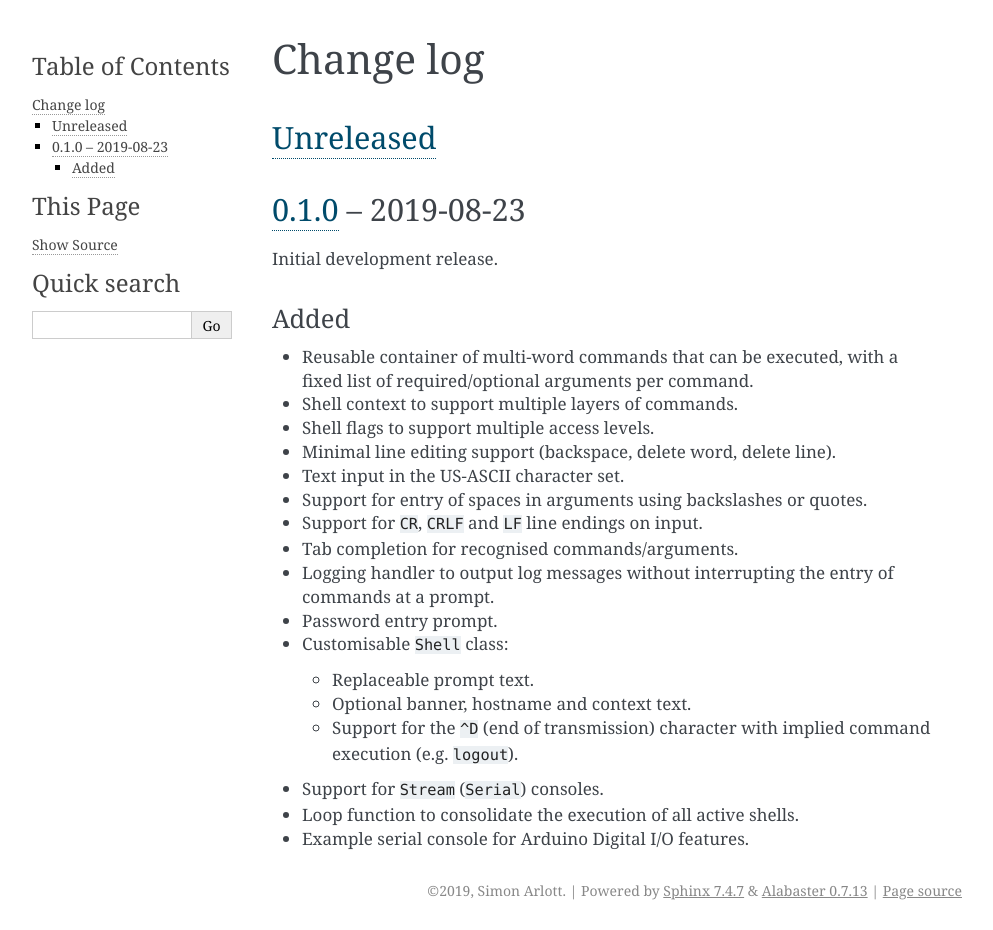
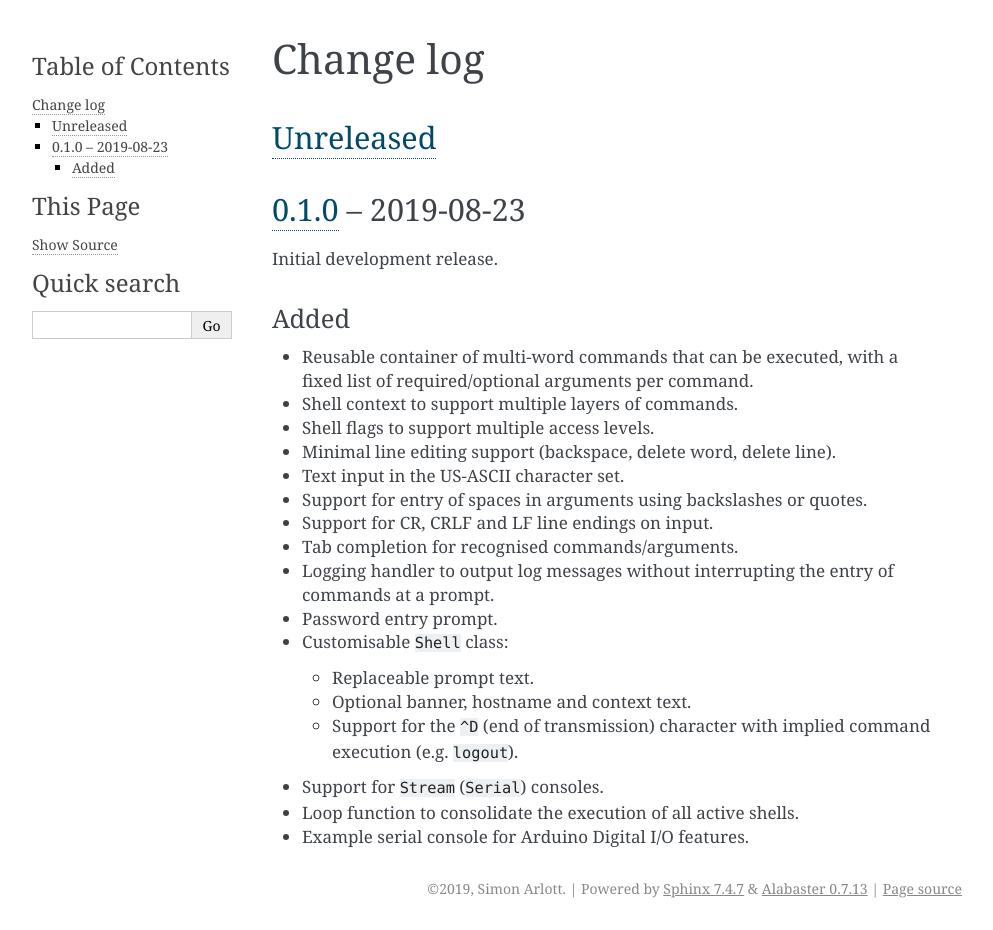
Before and after one commit to nomis/mcu-uuid-console, a Sphinx documentation site: the page built from docs/changelog.rst, in a window 1280 px wide. Shown: the whole page, without its empty margins (148-1141 px from the left). Built offline with Sphinx 7.4.7, drawn with Linux system fonts in a browser that asks for light colours.

```diff
--- a/docs/changelog.rst
+++ b/docs/changelog.rst
@@ -19,7 +19,7 @@ Added
 * Minimal line editing support (backspace, delete word, delete line).
 * Text input in the US-ASCII character set.
 * Support for entry of spaces in arguments using backslashes or quotes.
-* Support for ``CR``, ``CRLF`` and ``LF`` line endings on input.
+* Support for CR, CRLF and LF line endings on input.
 * Tab completion for recognised commands/arguments.
 * Logging handler to output log messages without interrupting the entry
   of commands at a prompt.
```
